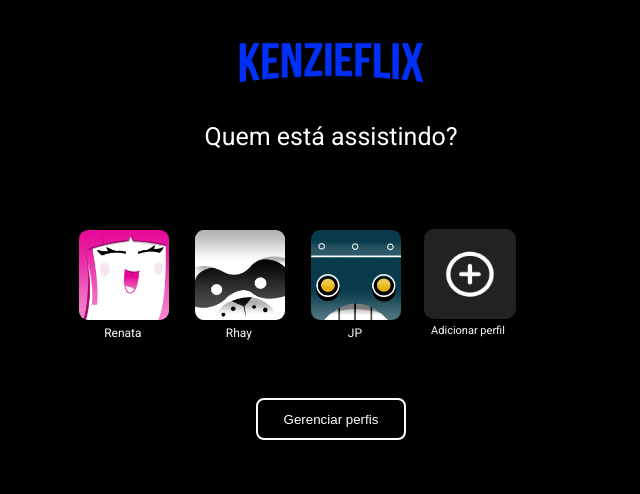
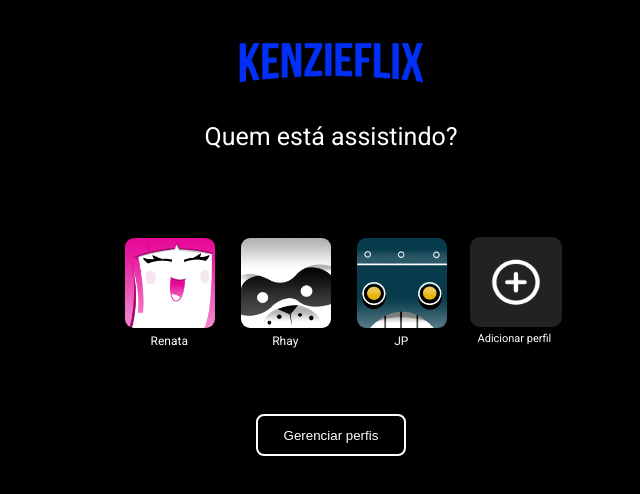
Before and after one commit to Kenzie-Academy-Brasil-Developers/Kenzieflix.-Rhayanny, a plain HTML site: page index.html in a window 1280 px wide. Shown: the whole page, without its empty margins (309-949 px from the left). Drawn offline with Linux system fonts and the light colour scheme.

Commit message:
correção3

```diff
--- a/style.css
+++ b/style.css
@@ -18,9 +18,9 @@ header {
   display: flex;
   justify-content: center;
   margin: 20px;
-  padding: 2px;
+  padding: 10px;
   height: 160px;
-  width: 90%;
+  width: 96%;
   color: rgb(251, 250, 248);
 }
 
```
